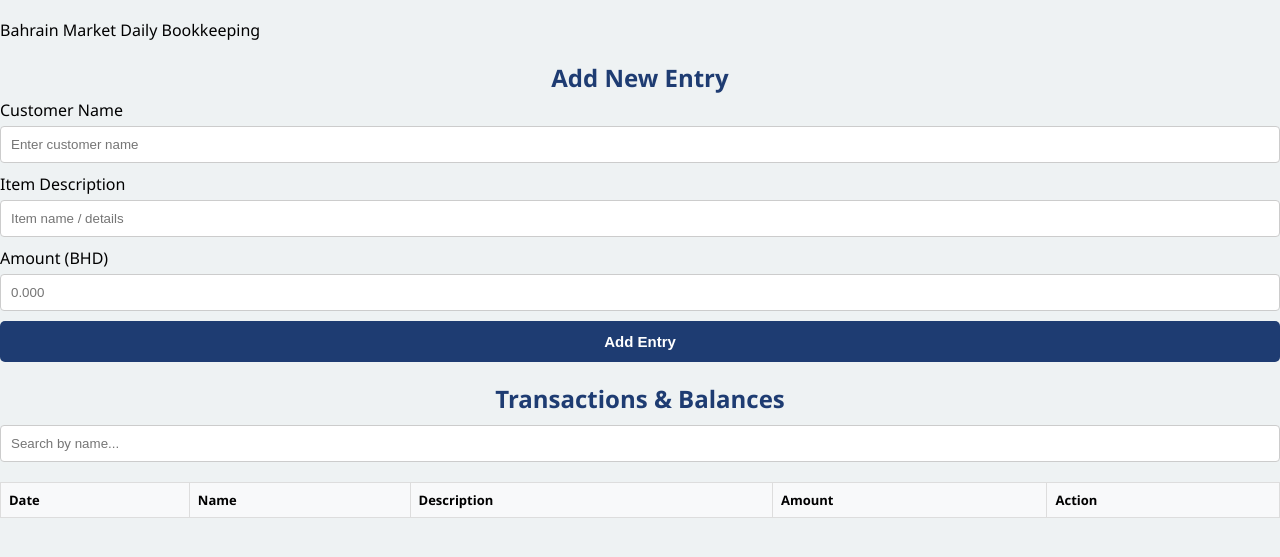
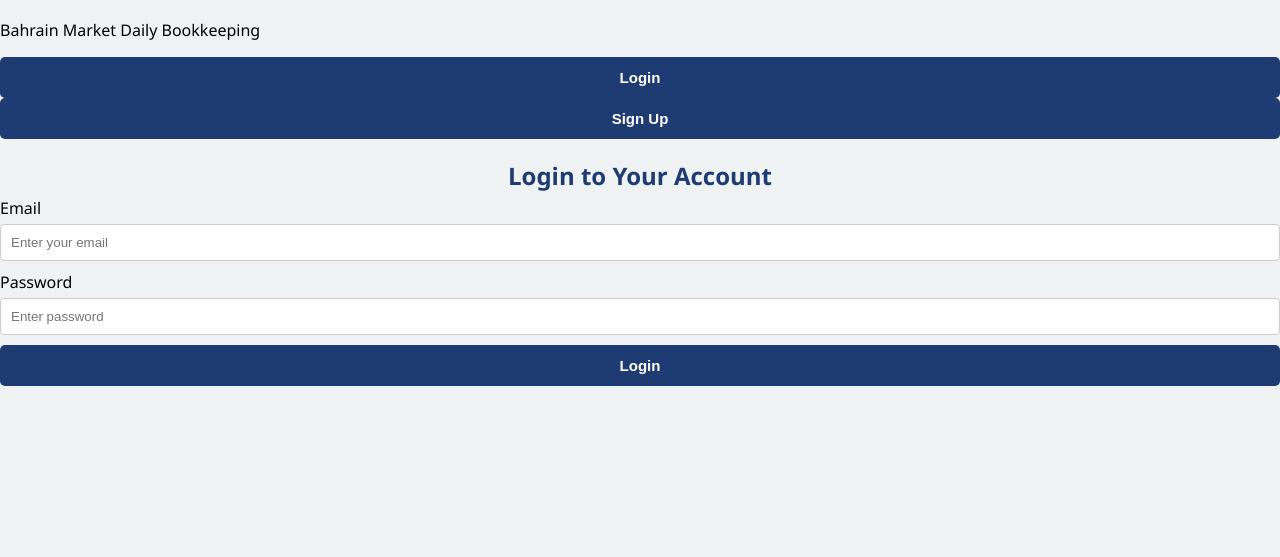
Before and after one commit to mnawazpk223-dev/coldstore-khata, a plain HTML site: page index.html in a window 1280 px wide. Shown: the part 67-624 px from the top of the page. Drawn offline with Linux system fonts and the light colour scheme.

Commit message:
Implement authentication and dashboard sections
Added authentication section with login and signup forms, along with a dashboard for user interaction.

```diff
--- a/index.html
+++ b/index.html
@@ -31,8 +31,51 @@
         </header>
 
         <main>
-            <!-- Original Entry Form Section -->
-            <section id="entry-form-section">
+            <!-- Authentication Section (Login / Sign Up) -->
+            <section id="auth-section">
+                <div class="auth-tabs">
+                    <button id="show-login-btn" class="tab-btn active">Login</button>
+                    <button id="show-signup-btn" class="tab-btn">Sign Up</button>
+                </div>
+
+                <!-- Login Form -->
+                <form id="login-form" class="auth-form">
+                    <h2>Login to Your Account</h2>
+                    <div class="input-group">
+                        <label for="login-email">Email</label>
+                        <input type="email" id="login-email" placeholder="Enter your email" required>
+                    </div>
+                    <div class="input-group">
+                        <label for="login-password">Password</label>
+                        <input type="password" id="login-password" placeholder="Enter password" required>
+                    </div>
+                    <button type="submit" id="login-btn">Login</button>
+                </form>
+
+                <!-- Sign Up Form (Initially hidden or toggled via JS) -->
+                <form id="signup-form" class="auth-form" style="display: none;">
+                    <h2>Create New Account</h2>
+                    <div class="input-group">
+                        <label for="signup-email">Email</label>
+                        <input type="email" id="signup-email" placeholder="Enter your email" required>
+                    </div>
+                    <div class="input-group">
+                        <label for="signup-password">Password</label>
+                        <input type="password" id="signup-password" placeholder="Create password" required>
+                    </div>
+                    <button type="submit" id="signup-btn">Sign Up</button>
+                </form>
+            </section>
+
+            <!-- Dashboard / Khata Section (Aapka Main App Content jo Login ke baad show hota hai) -->
+            <section id="app-dashboard" style="display: none;">
+                <div class="user-info-bar">
+                    <span id="user-email-display"></span>
+                    <button id="logout-btn">Logout</button>
+                </div>
+
+                <!-- Entry Form Section -->
+                <div id="entry-form-section">
                     <h2>Add New Entry</h2>
                     <form id="entry-form">
                         <div class="input-group">
@@ -49,10 +92,10 @@
                         </div>
                         <button type="submit" id="add-btn">Add Entry</button>
                     </form>
-            </section>
+                </div>
 
-            <!-- Original Records & Transactions Section -->
-            <section id="records-section">
+                <!-- Records & Transactions Section -->
+                <div id="records-section">
                     <h2>Transactions & Balances</h2>
                     <div class="filter-container">
                         <input type="text" id="search-box" placeholder="Search by name...">
@@ -69,9 +112,10 @@
                                 </tr>
                             </thead>
                             <tbody id="table-body">
-                            <!-- JavaScript data rows will load here -->
+                                <!-- Data rows -->
                             </tbody>
                         </table>
+                    </div>
                 </div>
             </section>
         </main>
@@ -79,17 +123,5 @@
 
     <!-- Main JavaScript File -->
     <script type="module" src="app.js"></script>
-
-    <!-- OneSignal Prompt Script -->
-    <script>
-        window.OneSignalDeferred = window.OneSignalDeferred || [];
-        window.OneSignalDeferred.push(async function(OneSignal) {
-            try {
-                await OneSignal.Slidedown.promptPush();
-            } catch (error) {
-                console.log("Notification prompt already handled.");
-            }
-        });
-    </script>
 </body>
 </html>
```
Lines whose indentation alone changed are shown as unchanged.
